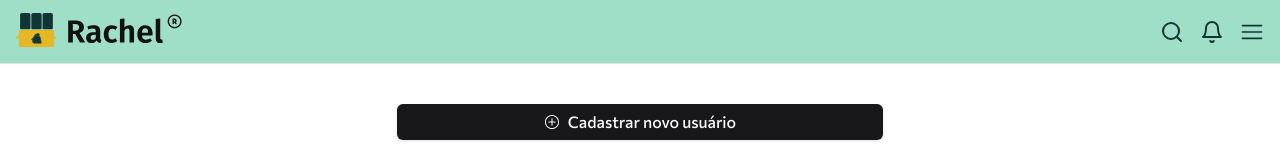
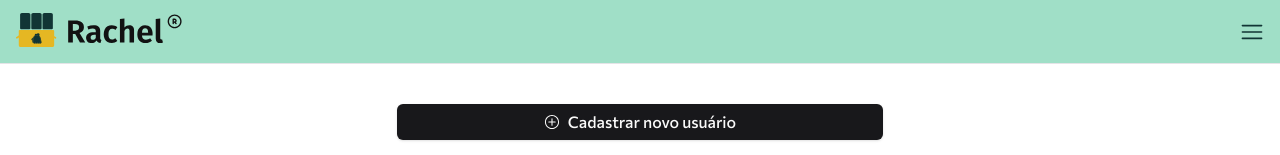
Before and after one commit to isaaclvf/rachel, a Next.js app: page /admin/users in a window 1280 px wide. Shown: the top 155 px of the page. Built offline with nearby package versions, Linux system fonts and the light colour scheme.

Commit message:
add adminNavbar

```diff
--- a/src/app/admin/users/page.jsx
+++ b/src/app/admin/users/page.jsx
@@ -4,13 +4,14 @@ import { columns } from "./columns";
 import { DataTable } from "./data-table";
 import { PlusCircledIcon } from "@radix-ui/react-icons";
 import { Button } from "@/components/ui/button";
+import AdminHeaderBar from "@/components/admin-header-bar";
 
 
 
 export default function SearchPage() {
   return (
     <>
-      <HeaderBar />
+      <AdminHeaderBar></AdminHeaderBar>
       <main className="container mx-auto flex flex-col items-center justify-center py-10">
         <Button className="text-md w-full lg:w-2/5">
           <PlusCircledIcon className="mr-2 h-4 w-4" /> Cadastrar novo usuário
--- a/src/components/admin-header-bar.jsx
+++ b/src/components/admin-header-bar.jsx
@@ -36,7 +36,10 @@ export default function AdminHeaderBar() {
               <Link href="/admin/users">Usuários</Link>
             </div>
             <SheetFooter>
+              <Link href="/admin/login">
               <Button className="bg-[#FF2E2E] hover:bg-red-800 ">Sair</Button>
+              </Link>
+
             </SheetFooter>
           </SheetContent>
         </Sheet>
```
